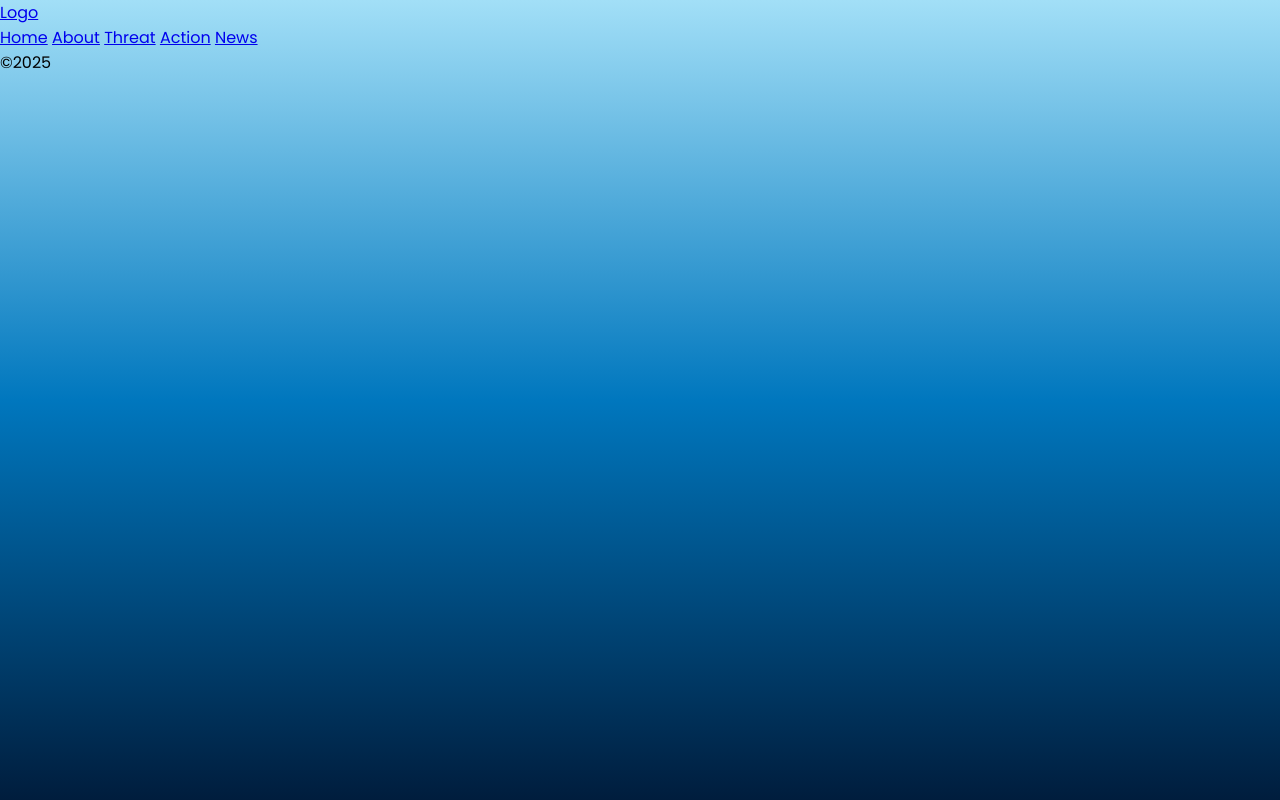
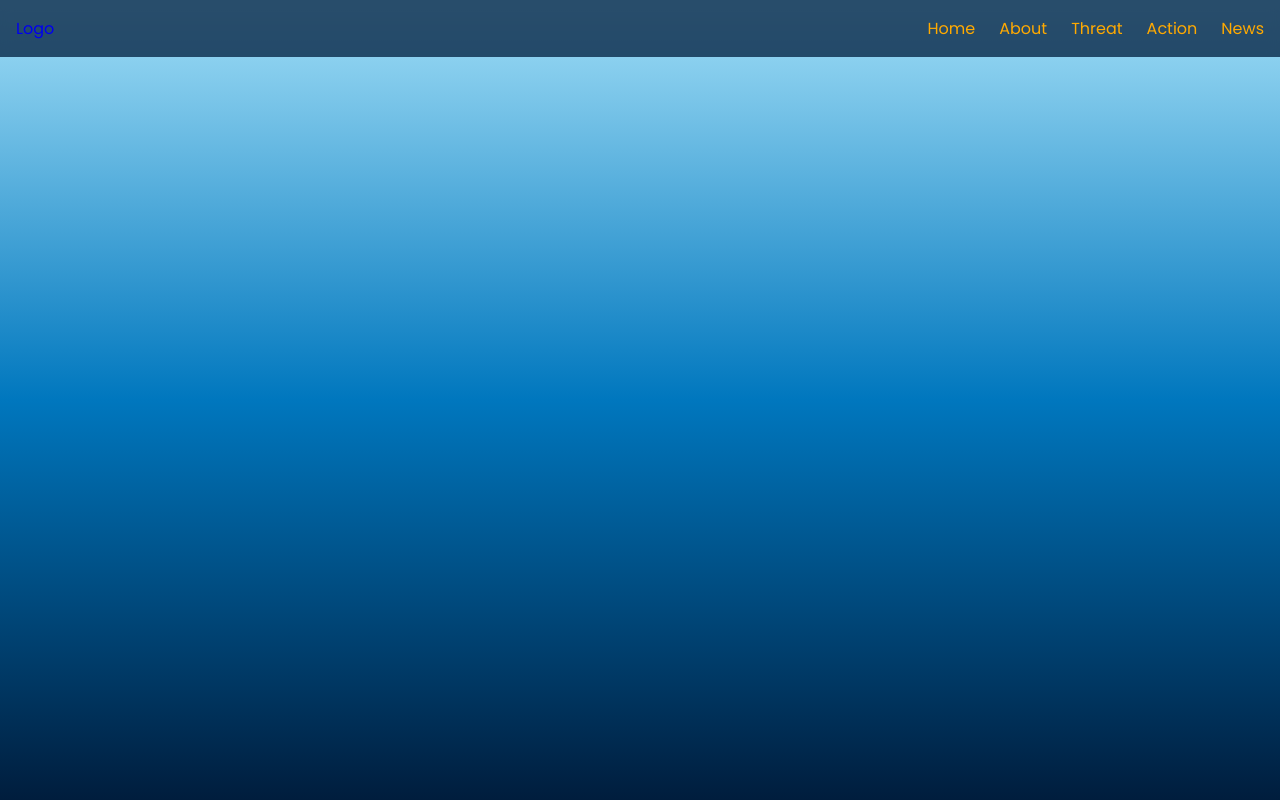
Before and after one commit to Kenzein/Tugas-Life_Below_Water, a plain HTML site: page index.html in a window 1280 px wide. Shown: the top 800 px of the page. Drawn offline with Linux system fonts and the light colour scheme.

Commit message:
Update style.css
Menambahkan Kode Css-2

```diff
--- a/css/style.css
+++ b/css/style.css
@@ -5,22 +5,78 @@
       rgba(0, 119, 190, 1) 50%,
       rgba(0, 29, 61, 1) 100%
     );
+    --primary-color: #00aaff;
+    --secondary-color: #006699;
+    --accent-color: #ffaa00;
+    --text-light: #f0f8ff;
+    --text-dark: #001d3d;
   }
 
   * {
     margin: 0;
     padding: 0;
     box-sizing: border-box;
+    outline: none;
+    text-decoration: none;
+    border: none;
   }
 
   body {
-  font-family: "Poppins", "Times New Roman", Times, serif;
+    font-family: "Poppins", "Times New Roman", sans-serif;
     background: var(--background);
     background-attachment: fixed;
-  background-repeat: no-repeat;
-  background-size: cover;
+    display: flex;
+    flex-direction: column;
+    min-height: 100vh;
+  }
+
+  span {
+    color: var(--text-light);
+  }
+
+  .navbar {
+    background-color: rgba(0, 29, 61, 0.75);
+    backdrop-filter: blur(6px);
+    display: flex;
+    justify-content: space-between;
+    align-items: center;
+    position: fixed;
+    padding: 1rem;
+    top: 0;
+    left: 0;
+    right: 0;
+    z-index: 1000;
+  }
+
+  .navbar .navbar-logo {
+    font-size: 30px;
+    font-weight: 700;
+    font-style: italic;
   }
 
   .navbar-nav {
-  list-style: none;
+    display: flex;
+    gap: 1.5rem;
   }
+
+  .navbar-nav a {
+    color: var(--accent-color);
+    transition: 1s;
+  }
+
+  .navbar-nav a:hover {
+    color: cyan;
+    background-color: black;
+    border-bottom: 2px solid cyan;
+  }
+  /* Main start*/
+  main {
+    padding-top: 5rem;
+  }
+  /* Section start */
+  section {
+    padding: 5rem;
+    margin: 10px 10px;
+  }
+  /* Section end */
+  /* Main end*/
```
Lines whose indentation alone changed are shown as unchanged.
